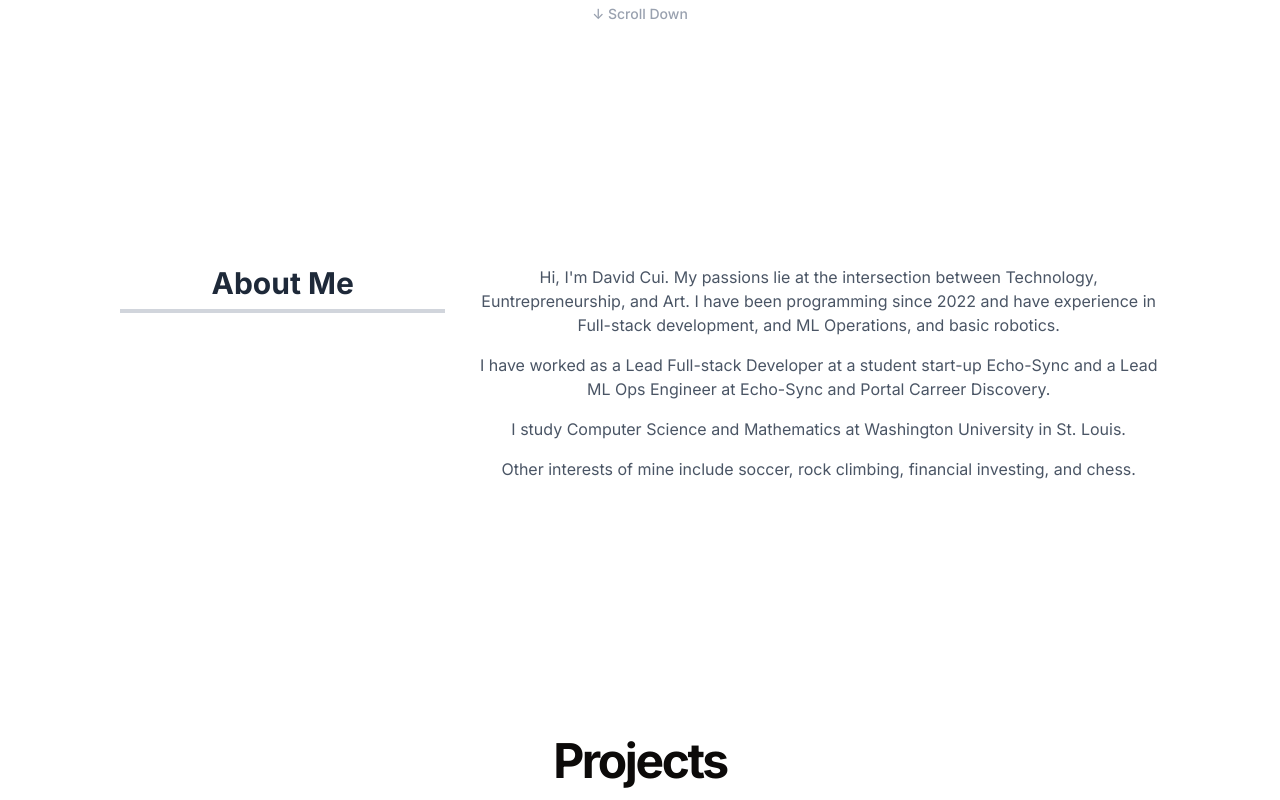
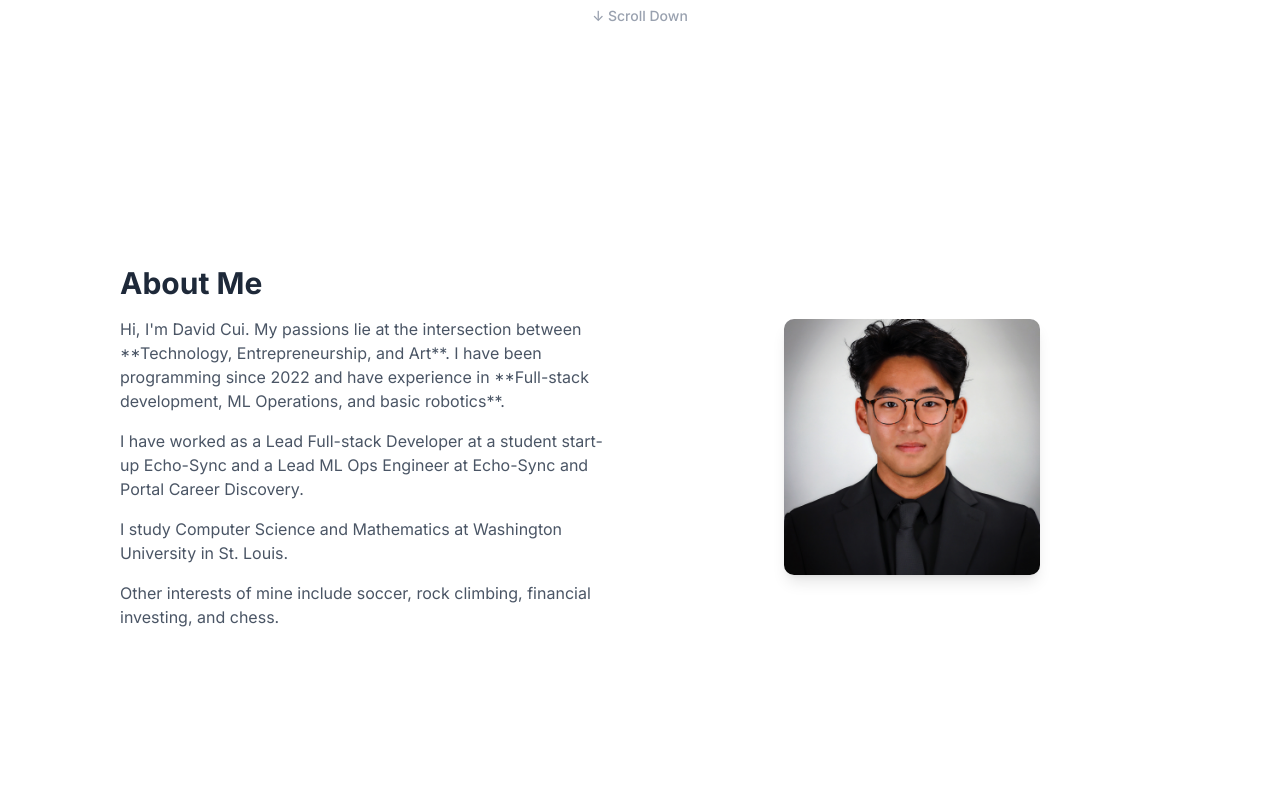
Before and after one commit to boncui/boncui-portfolio, a Next.js app in the folder portfolio/: page / in a window 1280 px wide. Shown: the part 720-1520 px from the top of the page. Built offline with nearby package versions, Linux system fonts and the light colour scheme.

Commit message:
profile pic

```diff
--- a/portfolio/src/app/page.tsx
+++ b/portfolio/src/app/page.tsx
@@ -81,25 +81,20 @@ export default function Page() {
 
       <main className="container flex flex-col items-center justify-center px-4 md:px-6">
 
-        <section id="about" className="py-12 md:py-24 lg:py-32 text-center">
+      <section id="about" className="py-12 md:py-24 lg:py-32">
         <div className="container mx-auto px-6 md:px-12 lg:px-24">
-            <div className="grid grid-cols-1 md:grid-cols-3 gap-8">
-              {/* Left Side - Title */}
-              <div className="md:col-span-1">
-                <h2 className="text-3xl font-bold text-gray-800 dark:text-white border-b-4 border-gray-300 pb-2">
+          <div className="grid grid-cols-1 md:grid-cols-2 gap-12 items-center">
+            {/* Left Side - Text */}
+            <div className="text-gray-600 dark:text-gray-300 space-y-4">
+              <h2 className="text-3xl font-bold text-gray-800 dark:text-white">
                 About Me
               </h2>
-              </div>
-
-              {/* Right Side - Content */}
-              <div className="md:col-span-2 text-gray-600 dark:text-gray-300 space-y-4">
               <p>
-                  Hi, I'm David Cui. My passions lie at the intersection between Technology, Euntrepreneurship, and Art.
-                  I have been programming since 2022 and have experience in
-                  Full-stack development, and ML Operations, and basic robotics.
+                Hi, I'm David Cui. My passions lie at the intersection between **Technology, Entrepreneurship, and Art**.
+                I have been programming since 2022 and have experience in **Full-stack development, ML Operations, and basic robotics**.
               </p>
               <p>
-                  I have worked as a Lead Full-stack Developer at a student start-up Echo-Sync and a Lead ML Ops Engineer at Echo-Sync and Portal Carreer Discovery.
+                I have worked as a Lead Full-stack Developer at a student start-up Echo-Sync and a Lead ML Ops Engineer at Echo-Sync and Portal Career Discovery.
               </p>
               <p>
                 I study Computer Science and Mathematics at Washington University in St. Louis.
@@ -107,6 +102,15 @@ export default function Page() {
               <p>
                 Other interests of mine include soccer, rock climbing, financial investing, and chess.
               </p>
+            </div>
+
+            {/* Right Side - Image */}
+            <div className="flex flex-col items-center">
+              <img
+                src="/images/david-cui.jpg"
+                alt="David Cui"
+                className="w-64 h-64 rounded-lg shadow-lg object-cover"
+              />
             </div>
           </div>
         </div>
```
Also changed, not shown: portfolio/public/images/david-cui.jpg (added). Lines whose indentation alone changed are shown as unchanged.
